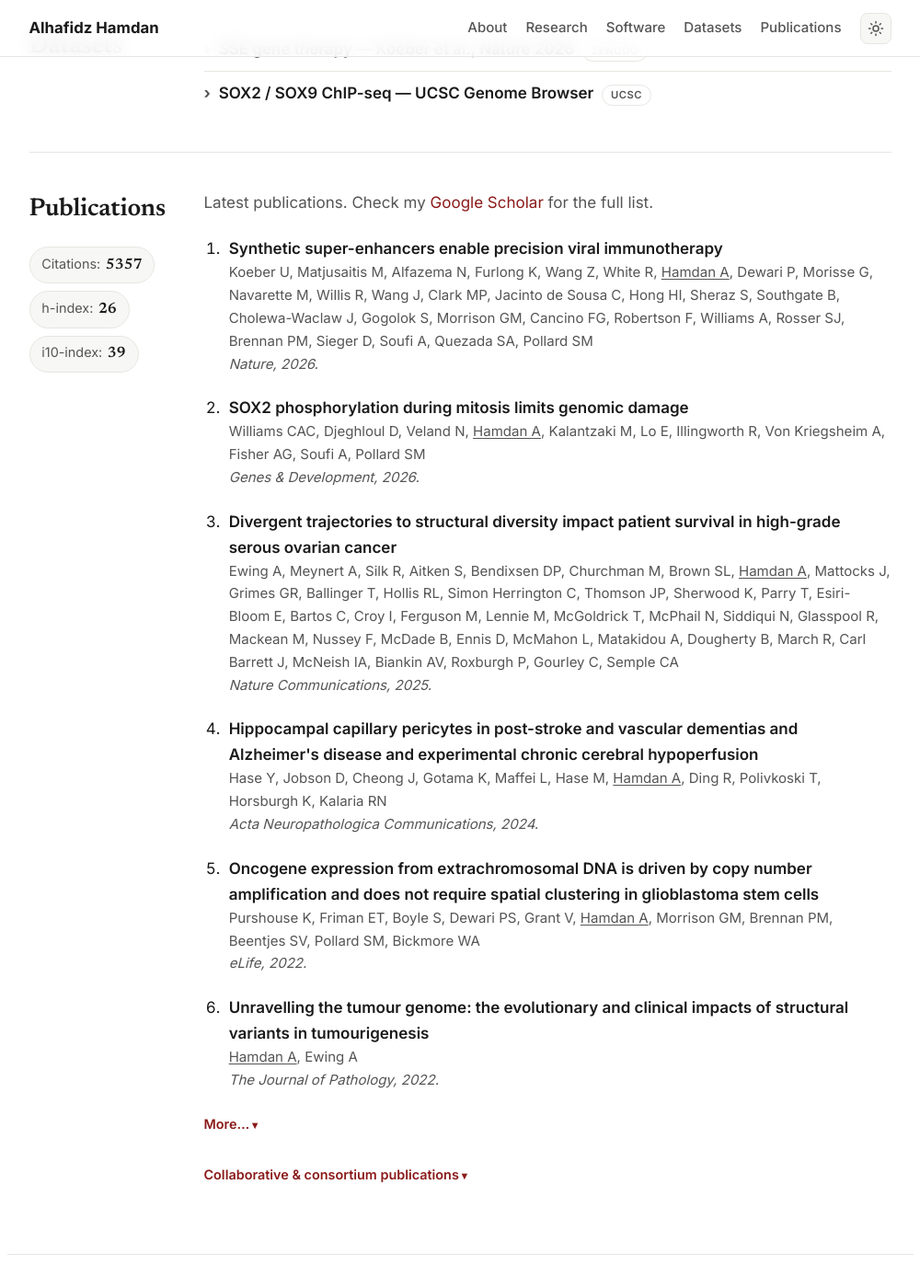
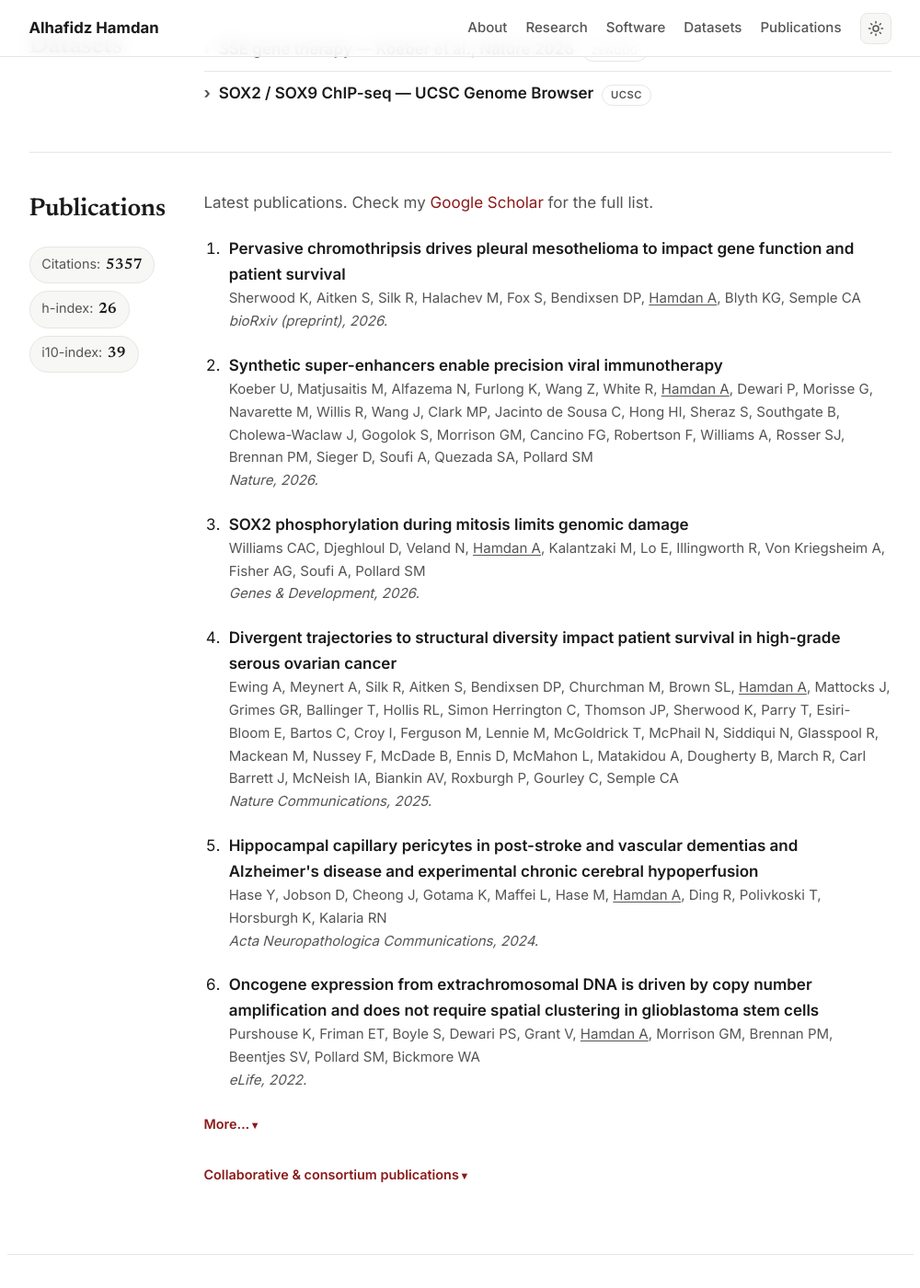
Before and after one commit to alhafidzhamdan/alhafidzhamdan.github.io, a Jekyll site: the page built from index.html, in a window 1280 px wide and 1400 px high, scrolled down 1708 px. Shown: the whole window at 92% size, without its empty margins (140-1140 px from the left). Built offline with Jekyll 4.4.1, drawn with Linux system fonts in a browser that asks for light colours.

Commit message:
Add pleural mesothelioma chromothripsis bioRxiv preprint (2026)
Co-Authored-By: Claude Opus 4.8 <noreply@anthropic.com>

```diff
--- a/_data/publications.yml
+++ b/_data/publications.yml
@@ -12,6 +12,12 @@
 # Google Scholar could not be searched automatically (bot-blocked) — add your
 # Scholar profile URL to _config.yml and tell me if you'd like preprints added.
 # ---------------------------------------------------------------------------
+
+- title: "Pervasive chromothripsis drives pleural mesothelioma to impact gene function and patient survival"
+  authors: "Sherwood K, Aitken S, Silk R, Halachev M, Fox S, Bendixsen DP, Hamdan A, Blyth KG, Semple CA"
+  venue: "bioRxiv (preprint)"
+  year: 2026
+  doi: "10.64898/2026.11.04.762854"
 
 - title: "Synthetic super-enhancers enable precision viral immunotherapy"
   authors: "Koeber U, Matjusaitis M, Alfazema N, Furlong K, Wang Z, White R, Hamdan A, Dewari P, Morisse G, Navarette M, Willis R, Wang J, Clark MP, Jacinto de Sousa C, Hong HI, Sheraz S, Southgate B, Cholewa-Waclaw J, Gogolok S, Morrison GM, Cancino FG, Robertson F, Williams A, Rosser SJ, Brennan PM, Sieger D, Soufi A, Quezada SA, Pollard SM"
```
